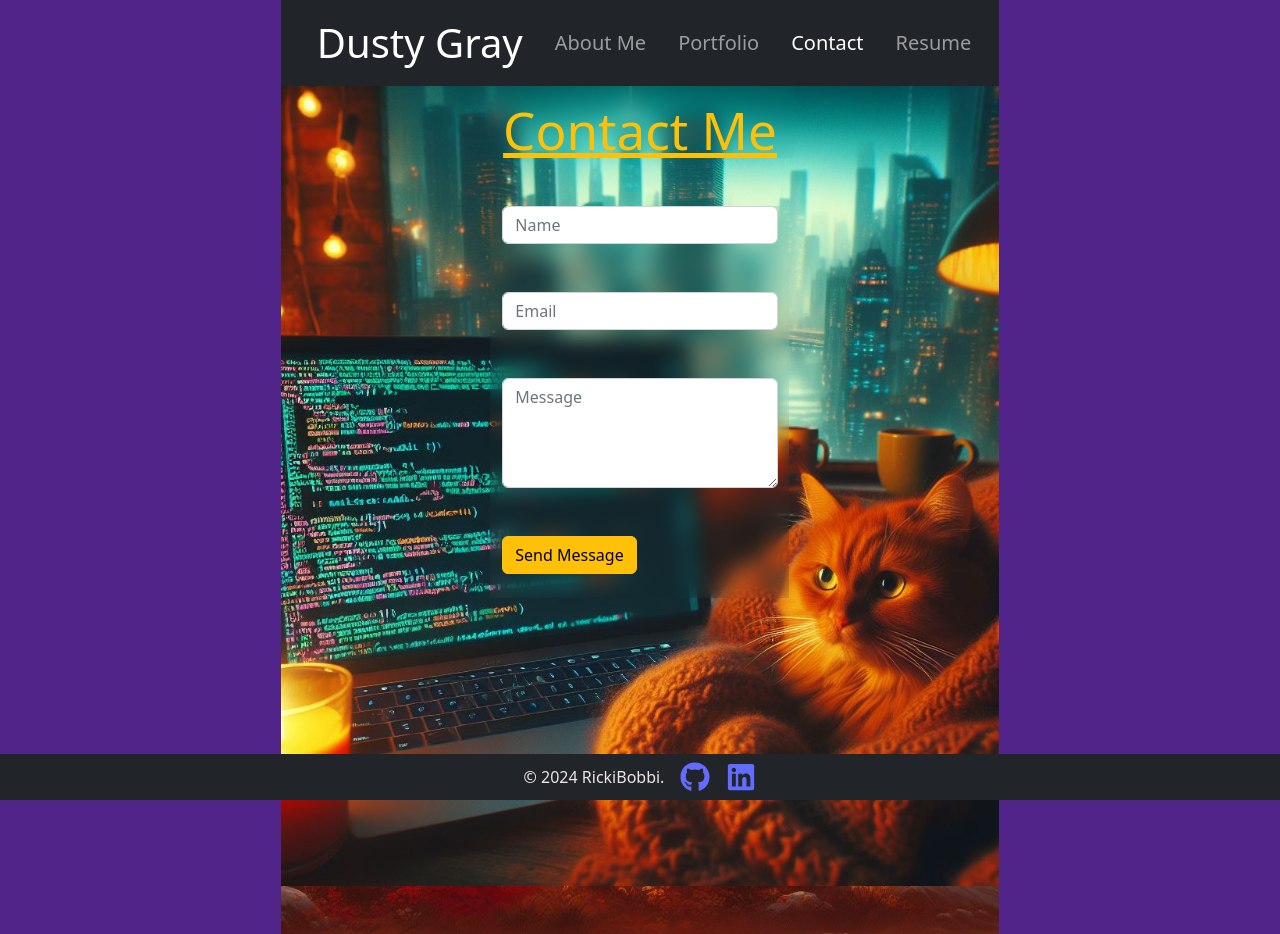
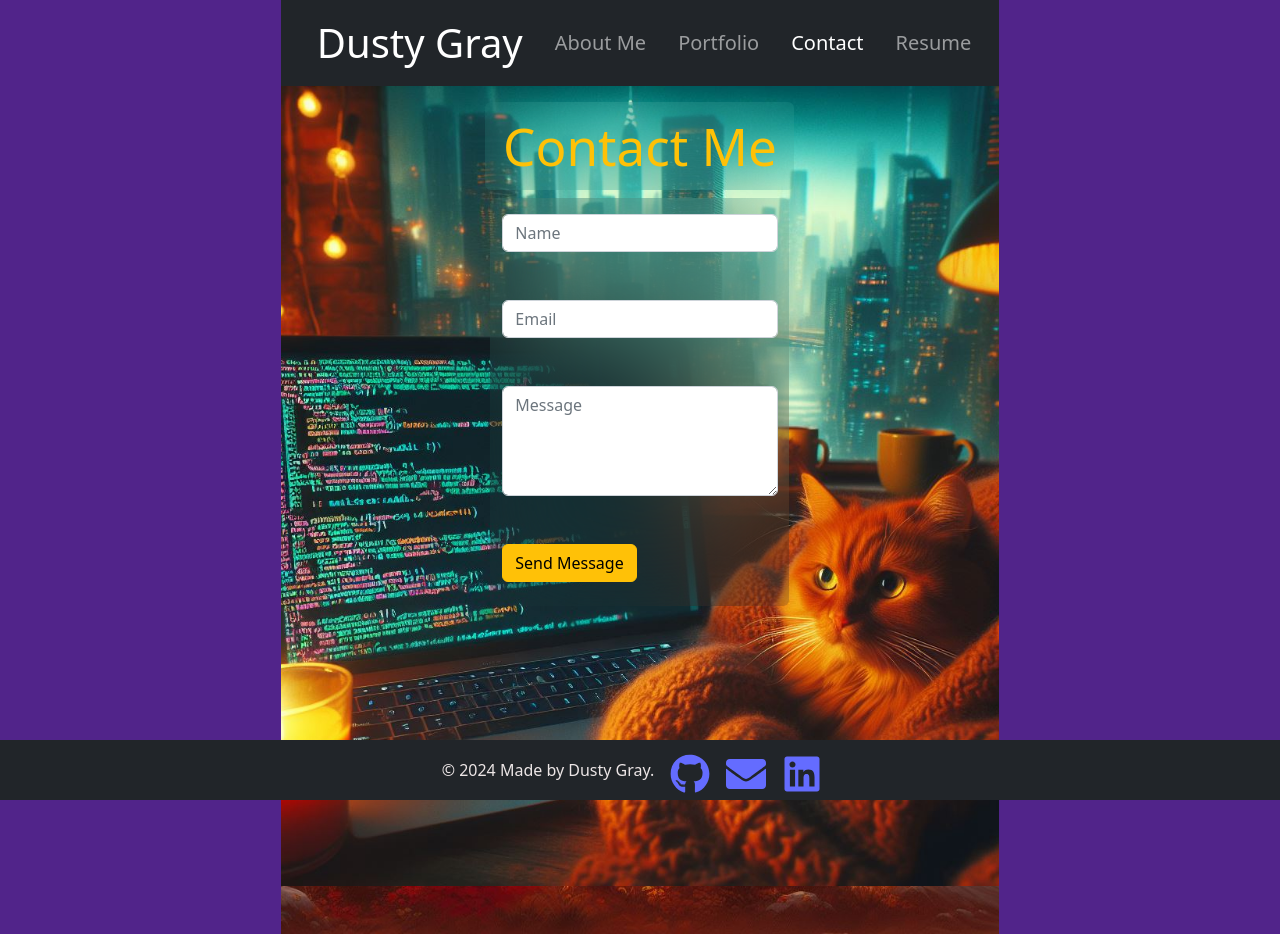
Before and after one commit to RickiBobbii/React-Portfolio, a React (Vite) app in the folder Main/: page /Contact in a window 1280 px wide. Built offline with nearby package versions, Linux system fonts and the light colour scheme.

Commit message:
minor style fixes to form

```diff
--- a/Main/src/components/Footer.jsx
+++ b/Main/src/components/Footer.jsx
@@ -2,20 +2,29 @@ import React from "react";
 import "bootstrap/dist/css/bootstrap.min.css";
 import "../index.css";
 
-import { FaGithub, FaLinkedin } from "react-icons/fa";
+import { FaGithub, FaLinkedin, FaEnvelope } from "react-icons/fa";
 
 const Footer = () => {
     return (
-        <footer className="d-flex justify-content-center p-2 fixed-bottom bg-dark">
+        <footer className="d-flex justify-content-center fixed-bottom bg-dark">
             <div className="d-flex align-items-center">
-            &copy; 2024 RickiBobbi.
+            &copy; 2024 Made by Dusty Gray.
             </div>
             <div className="">
                 <a className="mx-3" href="https://github.com/your-github-profile">
-                    <FaGithub size={30} />
+                <i className="social-links">
+                    <FaGithub />
+                    </i>
                 </a>
-                <a href="https://www.linkedin.com/in/your-linkedin-profile">
-                    <FaLinkedin size={30} />
+                <a className="" href="mailto:rickibobbiii@gmail.com" >
+                  <i className="social-links">
+                    <FaEnvelope />
+                  </i>
+                </a>
+                <a className="mx-3" href="https://www.linkedin.com/in/your-linkedin-profile">
+                <i className="social-links">
+                    <FaLinkedin />
+                    </i>
                 </a>
             </div>
         </footer>
--- a/Main/src/index.css
+++ b/Main/src/index.css
@@ -73,6 +73,12 @@ button:focus-visible {
   background-image: url(./assets/home-imageAI.jpg);
 }
 
+.social-links {
+  display: inline-block;
+  font-size: 40px;
+  list-style: none;
+}
+
 @media (prefers-color-scheme: light) {
   :root {
     color: #213547;
--- a/Main/src/pages/About.jsx
+++ b/Main/src/pages/About.jsx
@@ -3,10 +3,6 @@ import profilePic from "../assets/profilePic.jpg";
 
 export default function About() {
 
-  const socialLinks = {
-    height: "2rem",
-    width: "2rem",
-  };
 
   return (
 
@@ -38,21 +34,21 @@ export default function About() {
             <ul className="mb-0 list-inline mt-3">
               <li className="list-inline-item">
                 <a href="#" className="">
-                  <i className="fs-5">
+                  <i className="social-links">
                     <FaGithub />
                   </i>
                 </a>
               </li>
               <li className="list-inline-item">
-                <a href="#" className="">
-                  <i className="fs-5">
+                <a href="mailto:rickibobbiii@gmail.com" className="">
+                  <i className="social-links">
                     <FaEnvelope />
                   </i>
                 </a>
               </li>
               <li className="list-inline-item">
-                <a href="#" className="socialLinks">
-                  <i className="fs-5">
+                <a href="#" className="">
+                  <i className="social-links">
                     <FaLinkedin />
                   </i>
                 </a>
--- a/Main/src/pages/Contact.jsx
+++ b/Main/src/pages/Contact.jsx
@@ -1,6 +1,7 @@
 import React from "react";
 import ContactInfo from "../components/ContactInfo";
 import CozyCat from "../assets/CatAI-1.jpg";
+import { FaEnvelope } from "react-icons/fa";
 import "bootstrap/dist/css/bootstrap.min.css";
 import "../index.css";
 
@@ -9,22 +10,15 @@ export default function Contact() {
     <section className="vh-100" style={{backgroundImage: `url(${CozyCat})`, backgroundSize: "cover", backgroundRepeat: "no-repeat", backgroundPosition: "center",
     backgroundAttachment:"fixed"}}>
       <div className="row justify-content-center">
-        <h1 className="text-center text-warning pt-3 col col-md-5" style={{backdropFilter: "blur(10px)"}}><u>Contact Me</u></h1>
+        <h1 className="text-center text-warning py-3 col col-md-5 mt-3 rounded" style={{backdropFilter: "blur(60px)"}}>Contact Me</h1>
       </div>
 
       <div className="container" >
         <div className="row justify-content-center">
-          <h1 className="text-center mb-4"></h1>
-          {/*
-          <img
-            className="rounded  col col-md-5 m-3"
-            src={CozyCat}
-            alt="CozyCat"
-          /> */}
-          <div className="col col-md-5 m-3" style={{backdropFilter: "blur(10px)"}}>
+          <div className="col col-md-5 rounded" style={{backdropFilter: "blur(60px)"}}>
             <form className="justify-content-center">
               {/* Name */}
-              <div className="form-outline mb-4">
+              <div data-mdb-input-init className="form-outline mb-4 mt-3">
                 <input
                   type="text"
                   id="contact-name"
@@ -53,10 +47,14 @@ export default function Contact() {
                 ></textarea>
                 <label className="form-label"></label>
               </div>
-              {/* Send Button */}
+
+              {/* Email Link */}
+              <div className="d-flex justify-content-between align-items-start">
+                {/* Send Button */}
               <button type="button" className="btn btn-warning btn-block mb-4">
                 Send Message
               </button>
+              </div>
             </form>
           </div>
         </div>
```
